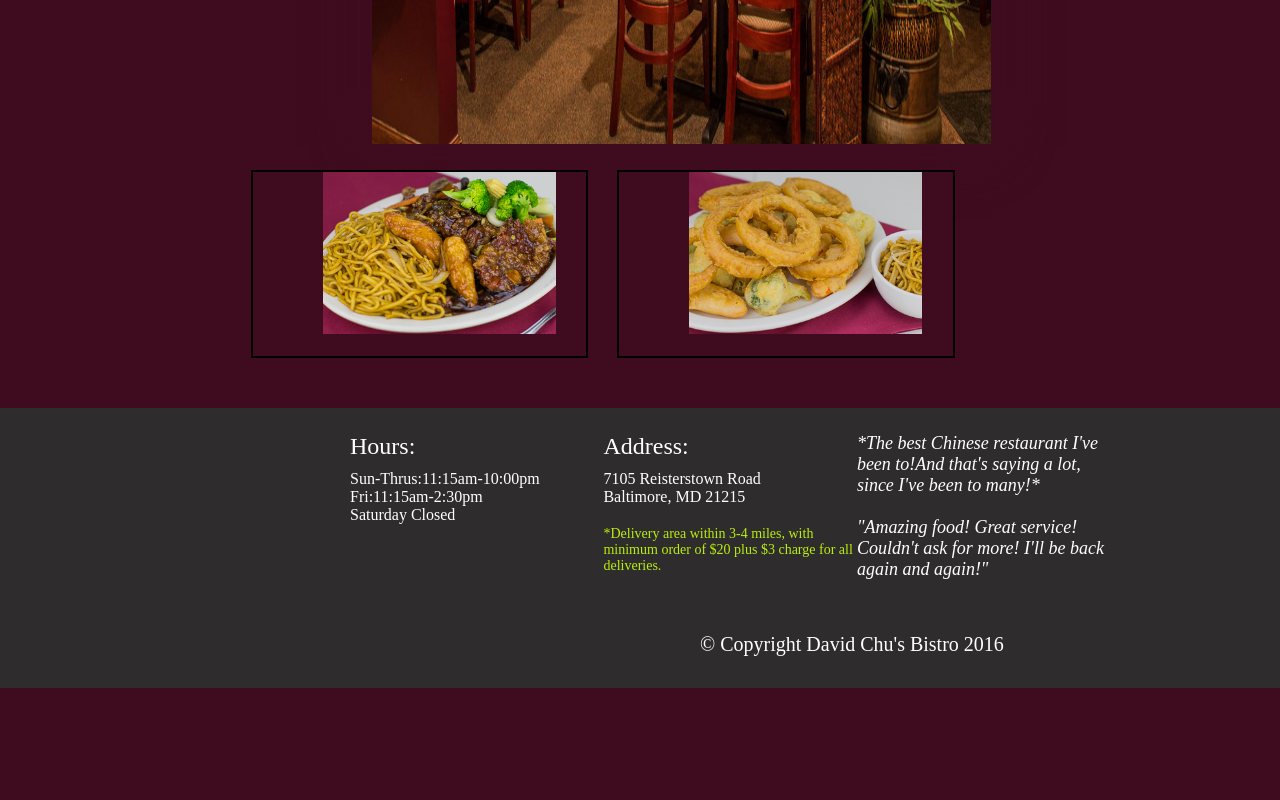
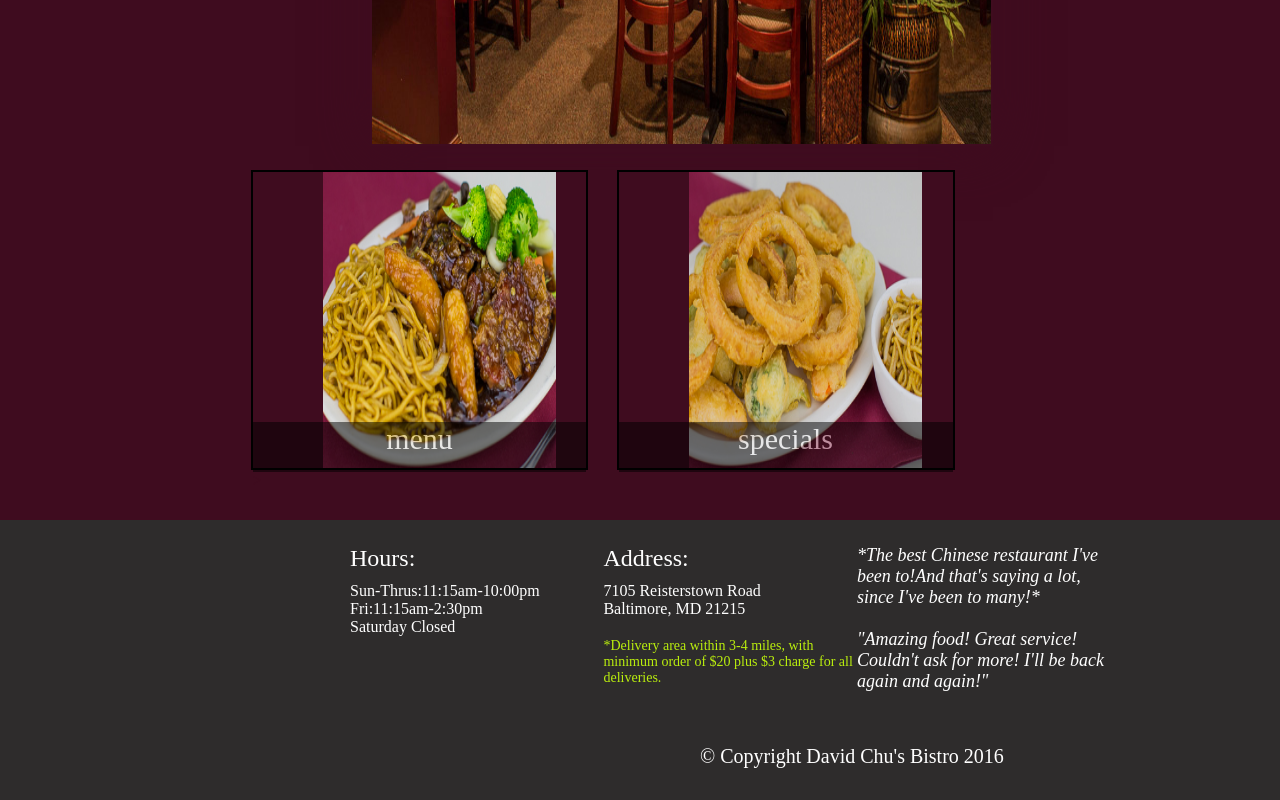
Before and after one commit to seventhball/David-chu-Restro, a plain HTML site: page index.html in a window 1280 px wide. Shown: the part 754-1554 px from the top of the page. Before the commit the page ends 1442 px from the top, so only its background shows below. Drawn offline with Linux system fonts and the light colour scheme.

Commit message:
index page layout

```diff
--- a/index.html
+++ b/index.html
@@ -57,13 +57,13 @@
           <div class="menu-body">
             <a href="snippet/menu.html">
               <img src="images/menu-tile.jpg" class="menu-img">
-              <div id="menu-tile"><span>menu</span></div>
+              <div class="menu-tile">menu</div>>
             </a>
           </div>
           <div class="special-body">
             <a href="snippet/special.html">
               <img src="images/specials-tile.jpg" class="special-img">
-              <div id="special-tile"><span>specials</span></div>
+              <div class="special-tile">specials</div>
             </a>
           </div>
         </div>
--- a/style.css
+++ b/style.css
@@ -98,27 +98,34 @@ ul {
     justify-content: space-between;
     background-color: #3F0C1F;
     margin-right: 75px ;
+    height: 300px;
+    margin-bottom: 50px;
 }
-.menu-body{
+.menu-body, .special-body{
     width:48%;
     border:2px solid black;
-    display: flex;
     align-items: center;
-    margin-bottom: 50px;
+    cursor: pointer;
+
 }
 .menu-img, .special-img{
     width:70%;
     margin-left: 70px;
-    cursor: pointer;
+    height: 100%;
 }
-.special-body{
-    width:48%;
-    border:2px solid black;
-    display: flex;
-    align-items: center;
-    margin-bottom: 50px;
 
+.menu-tile, .special-tile{
+    width:100%;
+    height:50px;
+    position: relative;
+    background-color: black;
+    color: white;
+    text-align: center;
+    font-size: 30px;
+    opacity: 50%;
+    margin-top: -50px
 }
+
 .footer{
     color:white;
     background-color: #2e2c2c;
@@ -163,14 +170,12 @@ ul {
     font-size: 20px;
    text-align: center;
    font-weight: normal;
-  /* border: 2px solid beige; */
   margin-top: 100px;
   text-decoration: none;
 
 }
 .special-heading{
   font-size: 20px;
-
 }
 
 .specials-photos{
```
